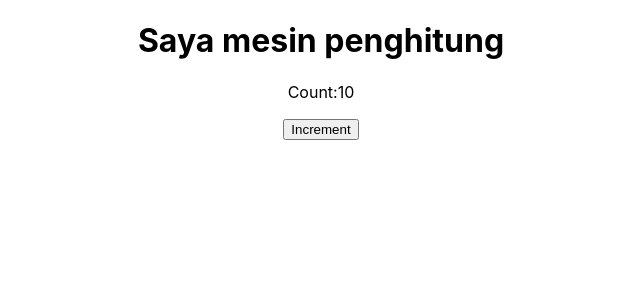
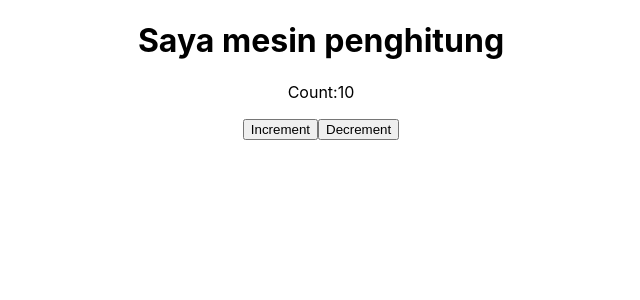
Before and after one commit to putrapuices/belajar-redux, a React (Create React App) app: page / in a window 1280 px wide. Shown: the top 300 px of the page, without its empty margins (319-959 px from the left). Built offline with nearby package versions, Linux system fonts and the light colour scheme.

Commit message:
Menambahkan Fungsi Decrement Pada Halaman ( 9 )

```diff
--- a/src/Counter.js
+++ b/src/Counter.js
@@ -8,6 +8,7 @@ function Counter(props){
             <h1>Saya mesin penghitung</h1>
             <p>Count:{props.count}</p>
             <button onClick = {props.onIncrementClick}>Increment</button>
+            <button onClick = {props.onDecrementClick}>Decrement</button>
         </div>
     )
 }
@@ -23,10 +24,15 @@ function mapDispatchtoProps(dispatch){
 
     return{
         onIncrementClick : () =>{
-        console.log('tombol di Cklick');
+        console.log('tombol INCREMENET di Cklick');
         const action = {type:'INCREMENT'};
         dispatch(action);
-        }
+        },
+        onDecrementClick : () =>{
+            console.log('tombol decrement di cklick');
+            const action = {type:'DECREMENT'};
+            dispatch(action);
+            }
         }
 
 }
--- a/src/store/index.js
+++ b/src/store/index.js
@@ -1,22 +1,22 @@
 import { createStore } from "redux";
 
 const initialState = {
-    count : 10,
-    x:0
+  count: 10,
+  x: 0,
 };
 
-const reducer = (state = initialState, action) =>{
-    console.log('reducer berjalan',action);
-    switch(action.type)
-{
-    case 'INCREMENT':
-        return Object.assign({},state,{count:state.count + 1});
-        default:
-    return state;
-
-}
-    return state;
-}
+const reducer = (state = initialState, action) => {
+  console.log("reducer berjalan", action);
+  switch (action.type) {
+    case "INCREMENT":
+      return Object.assign({}, state, { count: state.count + 1 });
+    case "DECREMENT":
+      return Object.assign({}, state, { count: state.count - 1 });
+    default:
+      return state;
+  }
+  return state;
+};
 
 const store = createStore(reducer);
 
```
